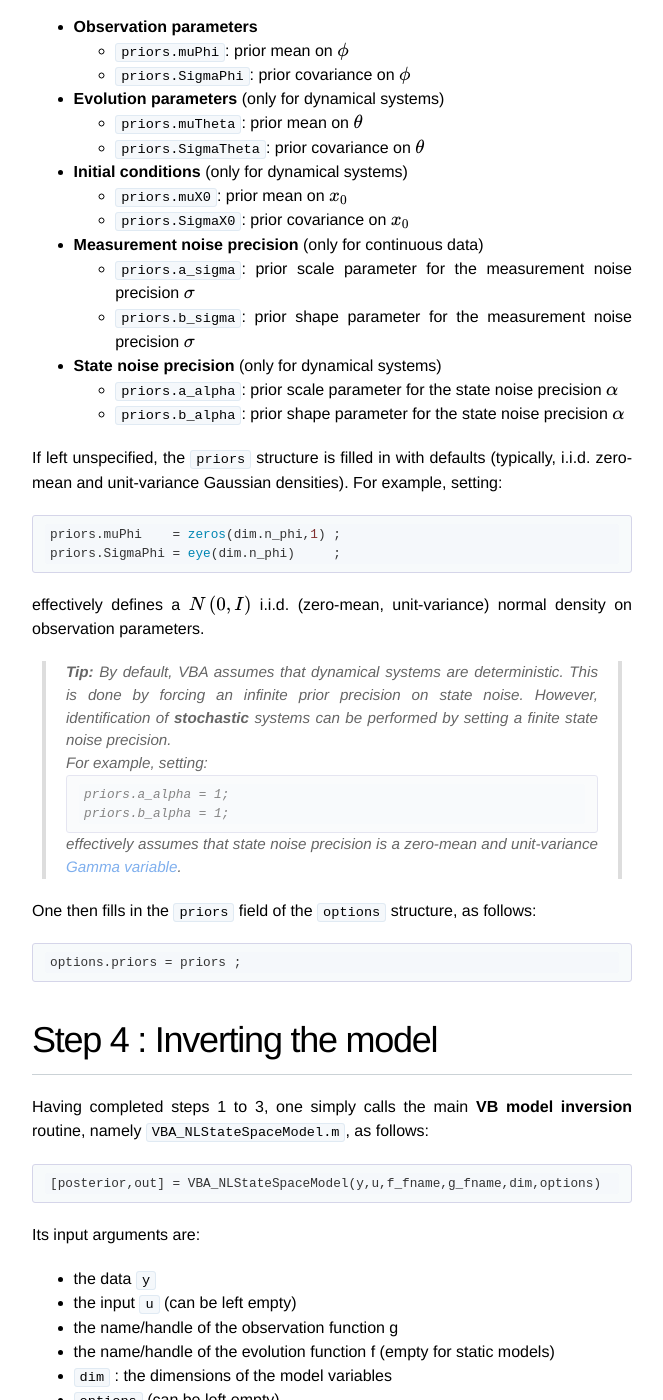
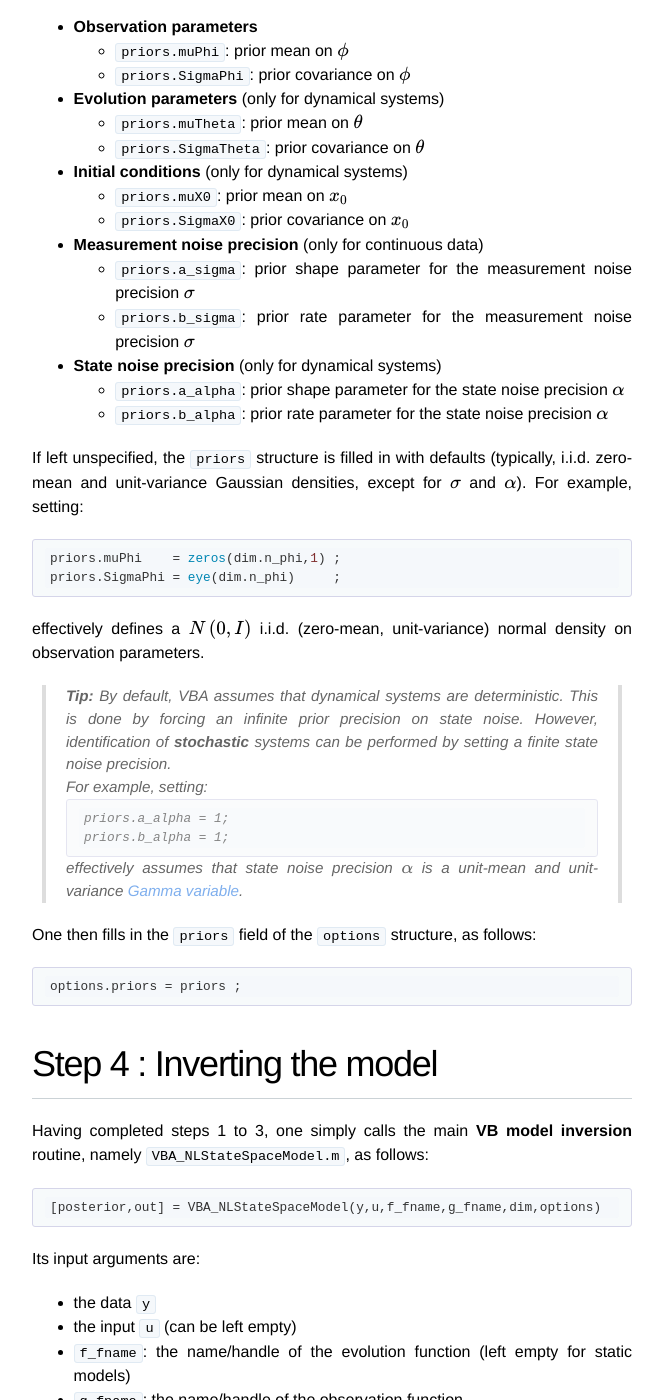
Before and after one commit to MBB-team/VBA-toolbox, a Jekyll site: the page built from _wiki/VBA-model-inversion-in-4-steps.md, in a window 1280 px wide and 1400 px high, scrolled down 2243 px. Shown: the whole window, without its empty margins (308-971 px from the left). Built offline with Jekyll 4.4.1, drawn with Linux system fonts in a browser that asks for light colours; nearby versions of some CDN libraries; formulas are drawn with MathJax 3; some of the changed text lies outside the part shown.

Commit message:
Update VBA-model-inversion-in-4-steps.md

````diff
--- a/_wiki/VBA-model-inversion-in-4-steps.md
+++ b/_wiki/VBA-model-inversion-in-4-steps.md
@@ -69,14 +69,14 @@ In addition to the evolution and observation functions, specifying the generativ
   - `priors.muX0`: prior mean on $$x_0$$
   - `priors.SigmaX0`: prior covariance on $$x_0$$
 - **Measurement noise precision** (only for continuous data)
-  - `priors.a_sigma`: prior scale parameter for the measurement noise precision $$\sigma$$
-  - `priors.b_sigma`: prior shape parameter for the measurement noise precision $$\sigma$$
+  - `priors.a_sigma`: prior shape parameter for the measurement noise precision $$\sigma$$
+  - `priors.b_sigma`: prior rate parameter for the measurement noise precision $$\sigma$$
 - **State noise precision** (only for dynamical systems)
-  - `priors.a_alpha`: prior scale parameter for the state noise precision $$\alpha$$
-  - `priors.b_alpha`: prior shape parameter for the state noise precision $$\alpha$$
+  - `priors.a_alpha`: prior shape parameter for the state noise precision $$\alpha$$
+  - `priors.b_alpha`: prior rate parameter for the state noise precision $$\alpha$$
 
 
-If left unspecified, the `priors` structure is filled in with defaults (typically, i.i.d. zero-mean and unit-variance Gaussian densities). For example, setting:
+If left unspecified, the `priors` structure is filled in with defaults (typically, i.i.d. zero-mean and unit-variance Gaussian densities, except for $$\sigma$$ and $$\alpha$$). For example, setting:
 
 ```matlab
 priors.muPhi    = zeros(dim.n_phi,1) ;
@@ -92,7 +92,7 @@ effectively defines a $$N\left( 0,I \right)$$ i.i.d. (zero-mean, unit-variance)
 priors.a_alpha = 1;
 priors.b_alpha = 1;
 ```
-effectively assumes that state noise precision is a zero-mean and unit-variance [Gamma variable](https://en.wikipedia.org/wiki/Gamma_distribution).
+effectively assumes that state noise precision $$\alpha$$ is a unit-mean and unit-variance [Gamma variable](https://en.wikipedia.org/wiki/Gamma_distribution).
 
 One then fills in the `priors` field of the `options` structure, as follows:
 
@@ -115,11 +115,11 @@ Its input arguments are:
 
 - the input `u` (can be left empty)
 
-- the name/handle of the observation function g
+- `f_fname`: the name/handle of the evolution function (left empty for static models)
 
-- the name/handle of the evolution function f (empty for static models)
+- `g_fname`: the name/handle of the observation function
 
-- `dim` : the dimensions of the model variables
+- `dim`: the dimensions of the model variables
 
 - `options` (can be left empty)
 
````
